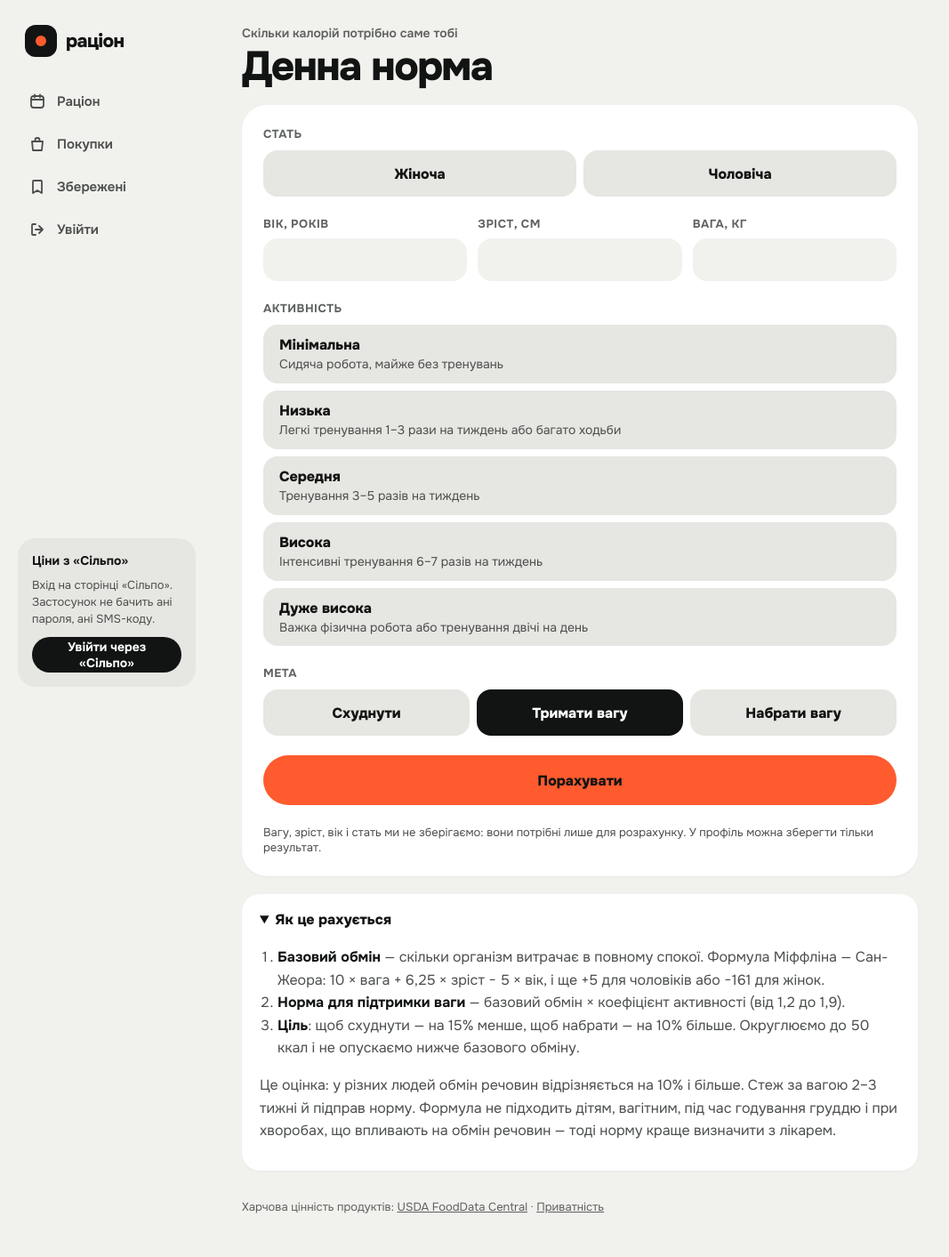
After one commit to YaroslavBoichuk1/calorie-planner, a Django app: page /norm/ in a window 1280 px wide, after a click on "Як це рахується". The commit adds this page. Shown: the whole page at 89% size, without its empty margins (0-1067 px from the left). Run offline with Django 4.2, Linux system fonts and the light colour scheme; parts of the project's set-up code (start-up, migrations or seed data) failed here and were passed over; some libraries are stand-ins or nearby versions.

Commit message:
Add a daily calorie calculator and keep its result in the profile
The calculator uses the Mifflin-St Jeor formula with five activity
levels and a goal (lose, maintain, gain), rounds the target to 50 kcal,
never goes below the basal rate and warns below common safe minimums.
It suggests a macro split in grams and links to the planner with the
result.

Body data is sent by POST and never stored. Signed-in users can save
the result (calories, maintenance, goal) to their profile, which shows
it with links to build a plan or recalculate.

```diff
--- a/nutrition/forms.py
+++ b/nutrition/forms.py
@@ -1,9 +1,11 @@
-"""Форми акаунта: реєстрація, вхід за поштою, відновлення пароля й видалення акаунта."""
+"""Форми: акаунт (реєстрація, вхід, відновлення пароля, видалення) і калькулятор денної норми."""
 from django import forms
 from django.contrib.auth import authenticate, get_user_model, password_validation
 from django.contrib.auth.forms import PasswordResetForm, SetPasswordForm
 from django.core.exceptions import ValidationError
 from django.utils import translation
+
+from . import energy
 
 MAX_EMAIL_LENGTH = 150     # пошта лягає в поле username, а воно вміщує 150 символів
 PASSWORD_HINT = 'Щонайменше 8 символів; не лише цифри й не надто простий.'
@@ -121,3 +123,44 @@ class SetNewPasswordForm(SetPasswordForm):
         if not self.has_error('new_password2'):
             self.validate_password_for_user(self.user, 'new_password1')
         return self.cleaned_data
+
+
+def number_field(name, low, high, unit, step=1, decimal=False):
+    """Числове поле калькулятора з українськими повідомленнями про межі."""
+    errors = {
+        'required': f'Вкажи {name.lower()}.',
+        'invalid': 'Потрібне число.',
+        'min_value': f'Від {low} до {high} {unit}.',
+        'max_value': f'Від {low} до {high} {unit}.',
+        'max_digits': 'Задовге число.',
+        'max_decimal_places': 'Досить одного знака після коми.',
+        'max_whole_digits': 'Задовге число.',
+    }
+    label = f'{name}, {unit}'
+    widget = forms.NumberInput(attrs={
+        'class': 'field-input num', 'min': low, 'max': high, 'step': step,
+        'inputmode': 'decimal' if decimal else 'numeric',
+    })
+    if decimal:
+        return forms.DecimalField(label=label, min_value=low, max_value=high, max_digits=4, decimal_places=1,
+                                  error_messages=errors, widget=widget)
+    return forms.IntegerField(label=label, min_value=low, max_value=high, error_messages=errors, widget=widget)
+
+
+class NormForm(forms.Form):
+    """Калькулятор денної норми. Дані потрібні лише для розрахунку й ніде не зберігаються."""
+    sex = forms.ChoiceField(label='Стать', choices=energy.SEXES, widget=forms.RadioSelect,
+                            error_messages={'required': 'Обери стать: від неї залежить формула.'})
+    age = number_field('Вік', energy.MIN_AGE, energy.MAX_AGE, 'років')
+    height = number_field('Зріст', energy.MIN_HEIGHT, energy.MAX_HEIGHT, 'см')
+    weight = number_field('Вага', energy.MIN_WEIGHT, energy.MAX_WEIGHT, 'кг', step='0.1', decimal=True)
+    activity = forms.ChoiceField(label='Активність', choices=[(key, name) for key, name, _, _ in energy.ACTIVITY_LEVELS],
+                                 widget=forms.RadioSelect, error_messages={'required': 'Обери рівень активності.'})
+    goal = forms.ChoiceField(label='Мета', choices=[(key, name) for key, name, _, _ in energy.GOALS], initial='maintain',
+                             widget=forms.RadioSelect, error_messages={'required': 'Обери мету.'})
+
+    def result(self):
+        """Розрахунок для перевіреної форми (див. energy.daily_norm)."""
+        data = self.cleaned_data
+        return energy.daily_norm(data['sex'], data['age'], data['height'], float(data['weight']),
+                                 data['activity'], data['goal'])
--- a/nutrition/static/nutrition/style.css
+++ b/nutrition/static/nutrition/style.css
@@ -495,3 +495,59 @@ button:focus-visible, a:focus-visible, input:focus-visible, select:focus-visible
     .plate, .meal-card, .ring-arc { transition: none; }
     .meal-card:hover .plate { transform: none; }
 }
+
+/* === Калькулятор денної норми === */
+.norm { max-width: 760px; display: flex; flex-direction: column; gap: 20px; }
+.norm .page-head { margin-bottom: 0; }
+.norm-form { gap: 22px; }
+.norm-numbers { display: grid; grid-template-columns: repeat(3, minmax(0, 1fr)); gap: 12px; }
+.choice-group { margin: 0; padding: 0; border: 0; min-width: 0; display: flex; flex-direction: column; gap: 10px; }
+.choice-group legend { padding: 0; margin-bottom: 10px; }
+.choices { display: grid; gap: 8px; }
+.choices-2 { grid-template-columns: repeat(2, minmax(0, 1fr)); }
+.choices-3 { grid-template-columns: repeat(3, minmax(0, 1fr)); }
+.choice { position: relative; display: flex; cursor: pointer; }
+.choice input { position: absolute; opacity: 0; width: 1px; height: 1px; }
+.choice-body {
+    flex: 1; display: flex; flex-direction: column; justify-content: center; gap: 2px; min-height: 52px; padding: 10px 16px;
+    border-radius: 16px; background: var(--soft); border: 2px solid transparent; transition: background 0.15s, border-color 0.15s;
+}
+.choice:hover .choice-body { background: var(--border); }
+.choice input:checked + .choice-body { background: var(--ink); color: #FFFFFF; }
+.choice input:checked + .choice-body .choice-hint { color: rgba(255, 255, 255, 0.75); }
+.choice input:focus-visible + .choice-body { border-color: var(--accent); }
+.choice-name { font-weight: 800; }
+.choice-hint { font-size: 14px; color: var(--muted-strong); line-height: 1.35; }
+.choices-2 .choice-body, .choices-3 .choice-body { align-items: center; text-align: center; }
+
+.norm-result { gap: 14px; scroll-margin-top: 16px; }
+.norm-result-label { font-size: 14px; font-weight: 700; color: rgba(255, 255, 255, 0.7); }
+.norm-target { margin: 0; font-size: 56px; font-weight: 800; letter-spacing: -0.035em; line-height: 1; }
+.norm-target span { font-size: 18px; font-weight: 600; letter-spacing: 0; color: rgba(255, 255, 255, 0.7); }
+.norm-facts { margin: 4px 0 0; display: grid; grid-template-columns: repeat(3, minmax(0, 1fr)); gap: 10px; }
+.norm-facts div { padding: 12px 14px; border-radius: 16px; background: rgba(255, 255, 255, 0.08); }
+.norm-facts dt { font-size: 13px; color: rgba(255, 255, 255, 0.7); }
+.norm-facts dd { margin: 2px 0 0; font-size: 18px; font-weight: 800; }
+.norm-macros { margin: 0; color: rgba(255, 255, 255, 0.85); line-height: 1.6; }
+.norm-macros span { white-space: nowrap; }
+.norm-warning { margin: 0; padding: 12px 16px; border-radius: 16px; background: #FFF1EC; color: #9A3412; font-size: 14px; font-weight: 600; line-height: 1.5; }
+.norm-actions { display: flex; flex-wrap: wrap; gap: 10px; }
+.norm-actions form { display: contents; }
+.norm-saved-note { margin: 0; color: var(--muted-strong); }
+.norm-how { padding: 16px 20px; border-radius: 20px; background: var(--card); box-shadow: var(--shadow); color: var(--muted-strong); line-height: 1.6; }
+.norm-how summary { cursor: pointer; font-weight: 800; color: var(--ink); }
+.norm-how ol { padding-left: 20px; }
+.norm-how b { color: var(--ink); }
+.goal-hint { margin: 0; font-size: 14px; color: var(--muted-strong); }
+.goal-hint a { color: var(--protein); font-weight: 700; }
+.account-stack { display: flex; flex-direction: column; gap: 16px; }
+.account-norm { font-size: 32px; font-weight: 800; letter-spacing: -0.02em; }
+.account-norm span { font-size: 16px; font-weight: 600; letter-spacing: 0; color: var(--muted-strong); }
+
+@media (max-width: 600px) {
+    .norm-numbers { grid-template-columns: repeat(3, minmax(0, 1fr)); gap: 8px; }
+    .choices-3 { grid-template-columns: 1fr; }
+    .norm-facts { grid-template-columns: 1fr; }
+    .norm-target { font-size: 44px; }
+    .norm-actions .btn { flex: 1 1 100%; }
+}
--- a/nutrition/templates/nutrition/_goal_form.html
+++ b/nutrition/templates/nutrition/_goal_form.html
@@ -13,6 +13,7 @@
         <button type="submit" class="default-submit" tabindex="-1" aria-hidden="true">Скласти раціон</button>
         <input type="hidden" name="period" value="{{ period }}">
 
+        <p class="goal-hint">Не знаєш, скільки калорій тобі потрібно? <a href="{% url 'calorie_norm' %}">Порахувати денну норму</a></p>
         <div class="goal-fields">
             <label class="goal-field">
                 <span class="field-label">Калорії на день</span>
--- a/nutrition/templates/nutrition/delete_account.html
+++ b/nutrition/templates/nutrition/delete_account.html
@@ -18,6 +18,7 @@
             <ul class="delete-list">
                 <li>збережені раціони{% if plan_count %} <span class="num">({{ plan_count }})</span>{% endif %};</li>
                 <li>ціль — калорії й пропорція БЖВ;</li>
+                <li>збережена денна норма калорій;</li>
                 <li>позначки «куплено» у списках покупок;</li>
                 <li>вхід у «Сільпо» в цьому браузері.</li>
             </ul>
--- /dev/null
+++ b/nutrition/templates/nutrition/norm.html
@@ -0,0 +1,100 @@
+{% extends 'nutrition/base.html' %}
+{% load l10n %}
+
+{% block title %}Денна норма калорій{% endblock %}
+
+{% block content %}
+<div class="norm">
+    <header class="page-head">
+        <div>
+            <div class="eyebrow">Скільки калорій потрібно саме тобі</div>
+            <h1 class="page-title">Денна норма</h1>
+        </div>
+    </header>
+
+    {% if result %}
+    <section class="panel panel-dark norm-result" aria-labelledby="norm-result-title" id="result">
+        <div class="norm-result-label">Мета: {{ goal_name|lower }}</div>
+        <h2 class="norm-target num" id="norm-result-title">{{ result.target }} <span>ккал на день</span></h2>
+        <dl class="norm-facts">
+            <div><dt>Базовий обмін</dt><dd class="num">{{ result.bmr }} ккал</dd></div>
+            <div><dt>Щоб вага не мінялась</dt><dd class="num">{{ result.maintenance }} ккал</dd></div>
+            <div><dt>Різниця</dt><dd class="num">{{ change_text }} ккал</dd></div>
+        </dl>
+        <p class="norm-macros">Пропорція «{{ preset_name }}»:
+            {% for m in macros %}<span class="num">{{ m.name|lower }} {{ m.grams }} г{% if not forloop.last %} ·{% endif %}</span>{% if not forloop.last %} {% endif %}{% endfor %}</p>
+        {% if result.below_safe_minimum %}
+        <p class="norm-warning" role="note">Менше ніж {{ result.safe_minimum }} ккал на день без нагляду лікаря зазвичай не радять. Якщо худнеш на такій нормі — краще порадься з лікарем.</p>
+        {% endif %}
+        <div class="norm-actions">
+            <a class="btn btn-accent" href="{{ planner_url }}">Скласти раціон</a>
+            {% if user.is_authenticated %}
+            <form method="post" action="{% url 'norm_save' %}">
+                {% csrf_token %}
+                {% for field in form %}<input type="hidden" name="{{ field.name }}" value="{{ field.value|unlocalize }}">{% endfor %}
+                <button type="submit" class="btn btn-light">Зберегти в профіль</button>
+            </form>
+            {% else %}
+            <a class="btn btn-light" href="{% url 'login' %}?next={% url 'calorie_norm' %}">Увійти, щоб зберегти</a>
+            {% endif %}
+        </div>
+    </section>
+    {% elif saved %}
+    <p class="norm-saved-note">Збережена норма: <b class="num">{{ saved.calories }} ккал</b> ({{ saved.get_goal_display|lower }}), пораховано <span class="num">{{ saved.updated_at|date:"d.m.Y" }}</span>.</p>
+    {% endif %}
+
+    <form method="post" action="{% url 'calorie_norm' %}#result" class="panel norm-form" novalidate>
+        {% csrf_token %}
+        <fieldset class="choice-group">
+            <legend class="field-label">Стать</legend>
+            <div class="choices choices-2">
+                {% for key, name in sexes %}
+                <label class="choice"><input type="radio" name="sex" value="{{ key }}"{% if form.sex.value == key %} checked{% endif %}><span class="choice-body"><span class="choice-name">{{ name }}</span></span></label>
+                {% endfor %}
+            </div>
+            {% for error in form.sex.errors %}<p class="field-error">{{ error }}</p>{% endfor %}
+        </fieldset>
+
+        <div class="norm-numbers">
+            {% include 'nutrition/_field.html' with field=form.age %}
+            {% include 'nutrition/_field.html' with field=form.height %}
+            {% include 'nutrition/_field.html' with field=form.weight %}
+        </div>
+
+        <fieldset class="choice-group">
+            <legend class="field-label">Активність</legend>
+            <div class="choices">
+                {% for key, name, hint in activity_levels %}
+                <label class="choice"><input type="radio" name="activity" value="{{ key }}"{% if form.activity.value == key %} checked{% endif %}><span class="choice-body"><span class="choice-name">{{ name }}</span><span class="choice-hint">{{ hint }}</span></span></label>
+                {% endfor %}
+            </div>
+            {% for error in form.activity.errors %}<p class="field-error">{{ error }}</p>{% endfor %}
+        </fieldset>
+
+        <fieldset class="choice-group">
+            <legend class="field-label">Мета</legend>
+            <div class="choices choices-3">
+                {% for key, name in goals %}
+                <label class="choice"><input type="radio" name="goal" value="{{ key }}"{% if form.goal.value == key %} checked{% endif %}><span class="choice-body"><span class="choice-name">{{ name }}</span></span></label>
+                {% endfor %}
+            </div>
+            {% for error in form.goal.errors %}<p class="field-error">{{ error }}</p>{% endfor %}
+        </fieldset>
+
+        <button type="submit" class="btn btn-accent btn-wide">{% if result %}Порахувати ще раз{% else %}Порахувати{% endif %}</button>
+        <p class="field-hint">Вагу, зріст, вік і стать ми не зберігаємо: вони потрібні лише для розрахунку. У профіль можна зберегти тільки результат.</p>
+    </form>
+
+    <details class="norm-how">
+        <summary>Як це рахується</summary>
+        <ol>
+            <li><b>Базовий обмін</b> — скільки організм витрачає в повному спокої. Формула Міффліна — Сан-Жеора:
+                10 × вага + 6,25 × зріст − 5 × вік, і ще +5 для чоловіків або −161 для жінок.</li>
+            <li><b>Норма для підтримки ваги</b> — базовий обмін × коефіцієнт активності (від 1,2 до 1,9).</li>
+            <li><b>Ціль</b>: щоб схуднути — на 15% менше, щоб набрати — на 10% більше. Округлюємо до 50 ккал і не опускаємо нижче базового обміну.</li>
+        </ol>
+        <p>Це оцінка: у різних людей обмін речовин відрізняється на 10% і більше. Стеж за вагою 2–3 тижні й підправ норму.
+            Формула не підходить дітям, вагітним, під час годування груддю і при хворобах, що впливають на обмін речовин — тоді норму краще визначити з лікарем.</p>
+    </details>
+</div>
+{% endblock %}
--- a/nutrition/urls.py
+++ b/nutrition/urls.py
@@ -1,6 +1,6 @@
 from django.urls import path
 from django.views.generic import RedirectView
-from . import account_views, views
+from . import account_views, norm_views, views
 
 urlpatterns = [
     path('accounts/', account_views.account_view, name='account'),
@@ -12,6 +12,8 @@ urlpatterns = [
     path('accounts/password-reset/sent/', account_views.reset_sent_view, name='password_reset_sent'),
     path('accounts/reset/<uidb64>/<token>/', account_views.ResetConfirmView.as_view(), name='password_reset_confirm'),
     path('privacy/', account_views.privacy_view, name='privacy'),
+    path('norm/', norm_views.norm_view, name='calorie_norm'),
+    path('norm/save/', norm_views.norm_save_view, name='norm_save'),
     path('', views.planner_view, name='planner'),
     # Окремої сторінки «Ціль» більше нема: старі посилання ведуть на «Раціон» з тими самими параметрами
     path('goal/', RedirectView.as_view(pattern_name='planner', query_string=True)),
```
Also changed, not shown: nutrition/account_views.py (+8 -2 lines), nutrition/energy.py (added, +65 -0 lines), nutrition/models.py (+16 -0 lines), nutrition/norm_views.py (added, +80 -0 lines), nutrition/templates/nutrition/account.html (+19 -0 lines), nutrition/templates/nutrition/privacy.html (+6 -1 lines), nutrition/tests.py (+124 -2 lines), nutrition/migrations/0010_daily_norm.py (added).
